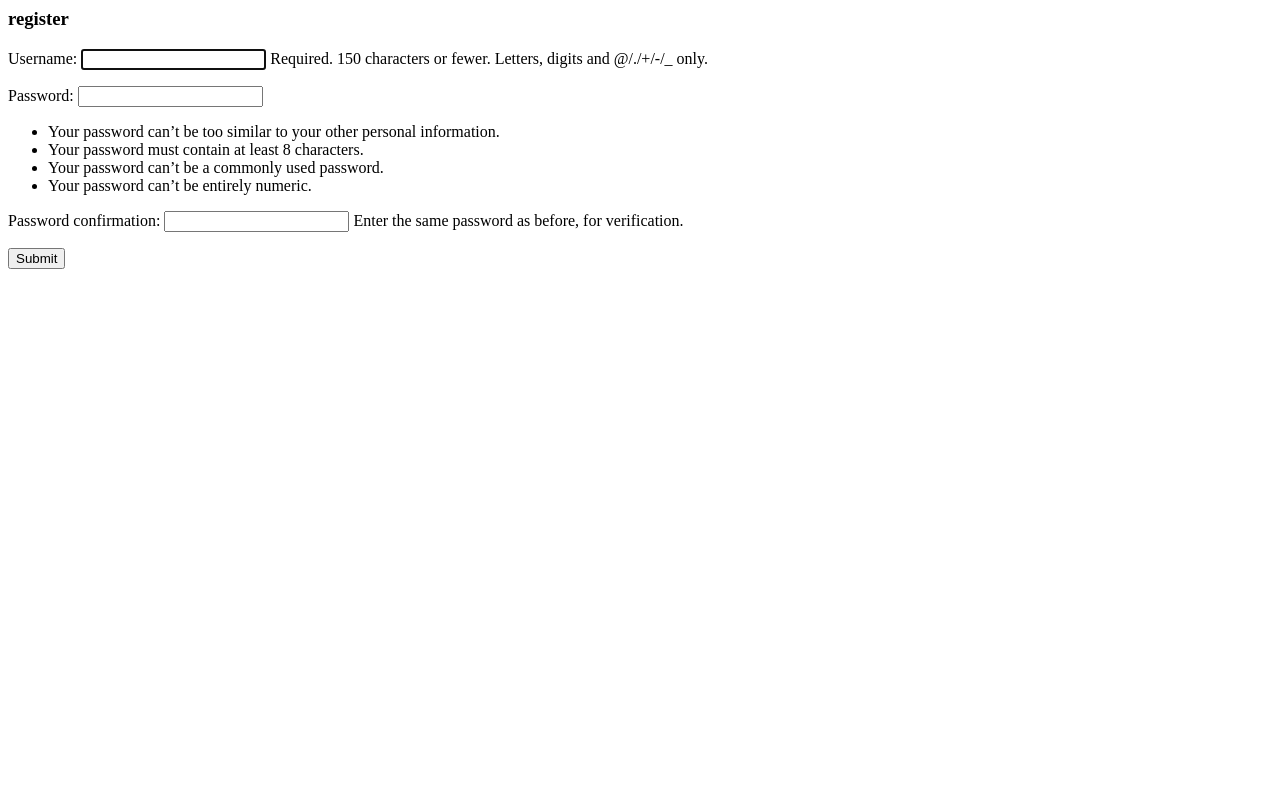
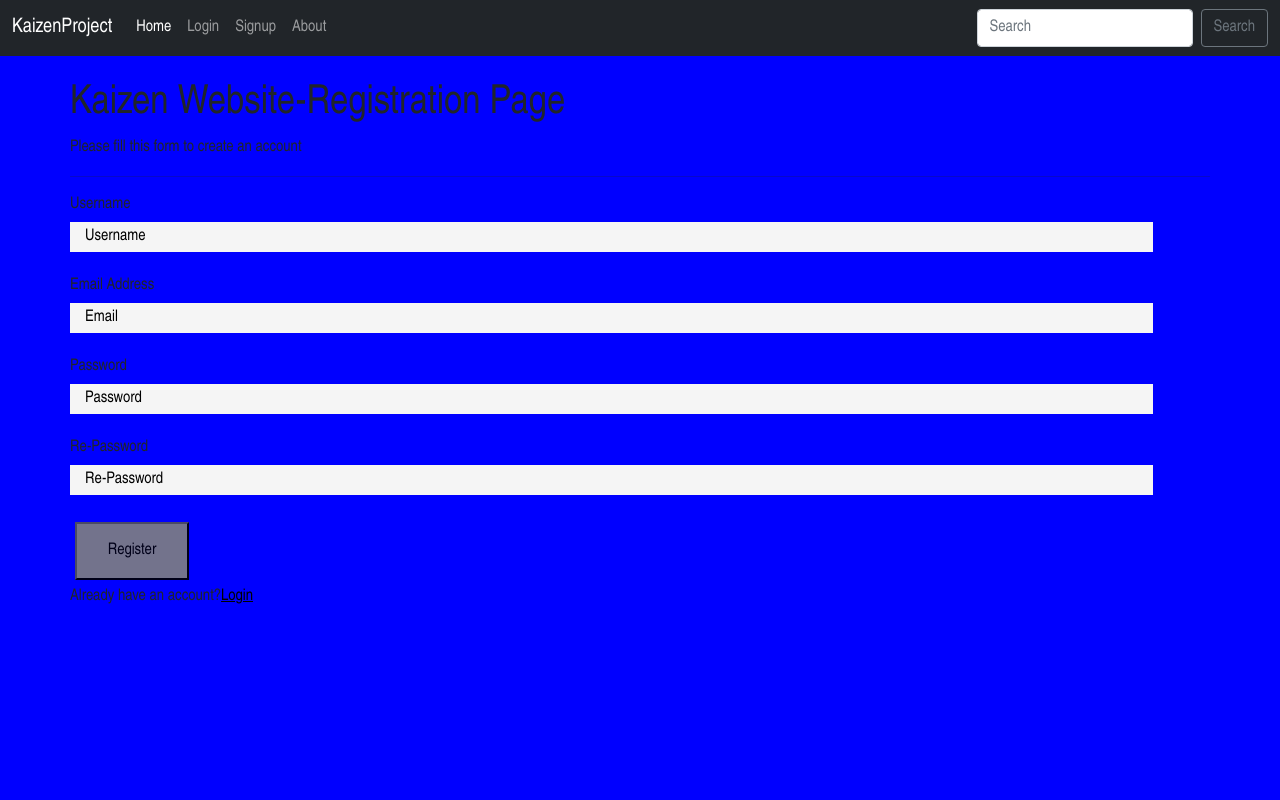
Before and after one commit to VincentPolAgapito83/Kaizen, a Django app: page /register/ in a window 1280 px wide. Run offline with Django 5.2, Linux system fonts and the light colour scheme.

Commit message:
Sixth Commit

```diff
--- /dev/null
+++ b/Kaizen-Website/Kaizen/Articles/static/navbar.css
@@ -0,0 +1,26 @@
+.nav-link {
+    transition: all 0.2s;
+    position: relative;
+}
+
+.nav-link:hover {
+    text-decoration: underline;
+    border-bottom: 2px rgba(63, 225, 4, 0.918);
+}
+
+.nav-link::after{
+    content: '';
+    opacity: 0;
+    transition: all 0.2s;
+    content: '';
+    height: 2px;
+    width: 100%;
+    background-color: transparent;
+    position: absolute;
+    bottom: 0;
+    left: 0;
+}
+
+.nav-link:hover::after {
+    opacity: 1;
+}
--- /dev/null
+++ b/Kaizen-Website/Kaizen/Articles/static/registration.css
@@ -0,0 +1,81 @@
+body{
+    font-family: 'Arial Narrow';
+    background-color: blue;
+    box-sizing: border-box;
+}
+
+.container{
+    padding: 0px;
+    background-color: blue;
+
+}
+
+input[type=Username]{
+    font-family: 'Arial Narrow';
+    width: 95%;
+    height: 5px;
+    padding: 15px;
+    margin: 5px 0 22px ;
+    display: inline-block;
+    border: none;
+    outline: none;
+    background: whitesmoke;
+    color: black;
+}
+
+input[type=Email]{
+    font-family: 'Arial Narrow';
+    width: 95%;
+    height: 5px;
+    padding: 15px;
+    margin: 5px 0 22px 0;
+    display: inline-block;
+    border: none;
+    outline: none;
+    background: whitesmoke;
+}
+
+input[type=Password]{
+    font-family: 'Arial Narrow';
+    width: 95%;
+    height: 5px;
+    padding: 15px;
+    margin: 5px 0 22px 0;
+    display: inline-block;
+    border: none;
+    outline: none;
+    background: whitesmoke;
+}
+
+input[type=username]:focus,
+input[type=email]:focus,
+input[type=password]:focus{
+    font-family: 'Arial Narrow';
+    background-color: white;
+    outline: none;
+}
+
+::placeholder {
+    color: #000;
+}
+
+.registerbtn{
+    font-family: 'Arial Narrow';
+    background-color: gray;
+    color: black;
+    padding: 15px 10px;
+    margin: 5px;
+    cursor: pointer;
+    opacity: 0.9;
+    width: 10%;
+    border-radius: 0%;
+
+}
+
+.registerbtn:hover{
+    opacity: 1;
+}
+
+a{
+    color: black;
+}
--- a/Kaizen-Website/Kaizen/Articles/templates/base.html
+++ b/Kaizen-Website/Kaizen/Articles/templates/base.html
@@ -10,9 +10,10 @@
     <!-- Bootstrap CSS -->
     <link href="https://cdn.jsdelivr.net/npm/bootstrap@5.0.2/dist/css/bootstrap.min.css" rel="stylesheet" integrity="sha384-EVSTQN3/azprG1Anm3QDgpJLIm9Nao0Yz1ztcQTwFspd3yD65VohhpuuCOmLASjC" crossorigin="anonymous">
     <link rel="stylesheet", href ="{% static "main.css" %}">
-    <title>Hello, world!</title>
+    <title>Welcome To Kaizen Project</title>
   </head>
   <body>
+    {% include 'navbar2.html' %}
     <br/>
     {% block content %}
 
--- a/Kaizen-Website/Kaizen/Articles/templates/home.html
+++ b/Kaizen-Website/Kaizen/Articles/templates/home.html
@@ -4,7 +4,7 @@
 
 <center>
 
-    <h1>Hello World</h1>
+    <h1>Welcome to Kaizen Project!</h1>
 
 </center>
 
--- a/Kaizen-Website/Kaizen/Articles/templates/members/login.html
+++ b/Kaizen-Website/Kaizen/Articles/templates/members/login.html
@@ -6,7 +6,7 @@
 <br/><br/>
 
         <form action"" methods=POST>
-            {% csff_token %}
+            {% csrf_token %}
 
 
             <input type="submit"
--- a/Kaizen-Website/Kaizen/Articles/templates/members/registration.html
+++ /dev/null
@@ -1,8 +0,0 @@
-<h3>register</h3>
-
-<form method="POST" action="">
-    {% csrf_token %}
-    {{form.as_p}}
-
-    <input type="submit" name="Create User">
-</form>
--- /dev/null
+++ b/Kaizen-Website/Kaizen/Articles/templates/members/registration2.html
@@ -0,0 +1,37 @@
+<!DOCTYPE html>
+{% extends 'base.html' %}
+
+{% block content %}
+<html>
+    <head>
+        <meta charset="utf-8">
+        <meta name="viewport" content="width=device-width", initial-scale="2.0">
+        <link rel="stylesheet" href="/static/registration.css">
+        <title>Kaizen Registration</title>
+</head>
+<body>
+    <div class="container">
+        <form>
+            {% csrf_token %}
+            <h1>Kaizen Website-Registration Page</h1>
+            <p>Please fill this form to create an account</p>
+            <hr />
+            <label>Username</label>
+            <input type="username" placeholder="Username">
+            <br />
+            <label>Email Address</label>
+            <input type="email" placeholder="Email" />
+            <br />
+            <label>Password</label>
+            <input type="password" placeholder="Password">
+            <br />
+            <label>Re-Password</label>
+            <input type="password" placeholder="Re-Password">
+            <button class="registerbtn">Register</button>
+            <p>Already have an account?<a href="members/login2.html">Login</a></p>
+        </form>
+        </div>
+    </body>
+</html>
+
+{% endblock %}
--- /dev/null
+++ b/Kaizen-Website/Kaizen/Articles/templates/navbar2.html
@@ -0,0 +1,30 @@
+<nav class="navbar navbar-expand-lg navbar-dark bg-dark">
+    <div class="container-fluid">
+      <link rel="stylesheet" href="static/navbar.css">
+      <a class="navbar-brand" href="{% url 'home' %}">KaizenProject</a>
+      <button class="navbar-toggler" type="button" data-bs-toggle="collapse" data-bs-target="#navbarSupportedContent" aria-controls="navbarSupportedContent" aria-expanded="false" aria-label="Toggle navigation">
+        <span class="navbar-toggler-icon"></span>
+      </button>
+      <div class="collapse navbar-collapse" id="navbarSupportedContent">
+        <ul class="navbar-nav me-auto mb-2 mb-lg-0">
+          <li class="nav-item">
+            <a class="nav-link active" aria-current="page" href="{% url 'home' %}">Home</a>
+          </li>
+          <li class="nav-item">
+            <a class="nav-link" href="{% url 'login' %}">Login</a>
+          </li>
+          <li class="nav-item">
+            <a class="nav-link" href="{% url 'register' %}">Signup</a>
+          </li>
+          <li class="nav-item">
+            <a class="nav-link" href="{}">About</a>
+          </li>
+        </ul>
+        <form class="d-flex" method=POST action="{% url 'search-bar' %}">
+            {% csrf_token %}
+          <input class="form-control me-2" type="search" placeholder="Search" aria-label="Search" name="Results">
+          <button class="btn btn-outline-secondary" type="submit">Search</button>
+        </form>
+      </div>
+    </div>
+  </nav>
--- a/Kaizen-Website/Kaizen/Articles/urls.py
+++ b/Kaizen-Website/Kaizen/Articles/urls.py
@@ -3,7 +3,9 @@ from . import views
 from .views  import HomePageView, SearchResultsView
 
 urlpatterns = [
-    path('register/', views.registration, name="register"),
+    path('register/', views.user_registration, name="register"),
+    path('login/', views.user_login, name="login"),
     path('search/', SearchResultsView.as_view(), name="search_results"),
+    path('search/', views.search_bar, name="search-bar"),
     path('', HomePageView.as_view(), name="home"),
 ]
--- a/Kaizen-Website/Kaizen/Articles/views.py
+++ b/Kaizen-Website/Kaizen/Articles/views.py
@@ -3,23 +3,46 @@ from django.db.models.query import QuerySet
 from django.http import HttpRequest, HttpResponse
 from django.shortcuts import render
 from django.contrib.auth.forms import UserCreationForm
+from django.contrib.auth import authenticate, login, logout
+from django.contrib import messages
 from django.views.generic import TemplateView, ListView
 from .models import Articles
 from django.db.models import Q
 
+def search_bar(request):
+    if request.method == "POST":
+        results = request.POST['results']
+        return render(request, 'searchbar.html',
+                       {'results':results})
+    else:
+        return render(request, 'searchbar.html', {})
 
-def registration(request):
+def user_registration(request):
     form = UserCreationForm()
 
     if request.method == 'POST':
         form = UserCreationForm(request.POST)
         if form.is_valid():
             form.save()
-            user = form.cleaned_data.get('username')
+            user = form.cleaned_data.get('email')
+            messages.success(request, 'Account Created Successfully')
 
     context = {'form':form}
-    return render(request, 'members/registration.html', context)
+    return render(request, 'members/registration2.html', context)
 
+def user_login(request):
+
+    if request.method == 'POST':
+        email = request.POST.get('email')
+        password = request.POST.get('password')
+
+        user = authenticate(request, email=email, password=password)
+
+        if user is not None:
+            login(request, email)
+
+    context = {}
+    return render(request, 'members/login2.html', context)
 
 
 class HomePageView(TemplateView):
```
Also changed, not shown: Kaizen-Website/Kaizen/Articles/static/login.css (added, +84 -0 lines), Kaizen-Website/Kaizen/Articles/templates/index.html (deleted, +0 -8 lines), Kaizen-Website/Kaizen/Articles/templates/members/login2.html (added, +36 -0 lines), Kaizen-Website/Kaizen/Articles/templates/navbar.html (+4 -23 lines), Kaizen-Website/Kaizen/Articles/templates/search_results.html (+10 -9 lines), Kaizen-Website/Kaizen/Articles/templates/searchbar.html (added, +12 -0 lines).
